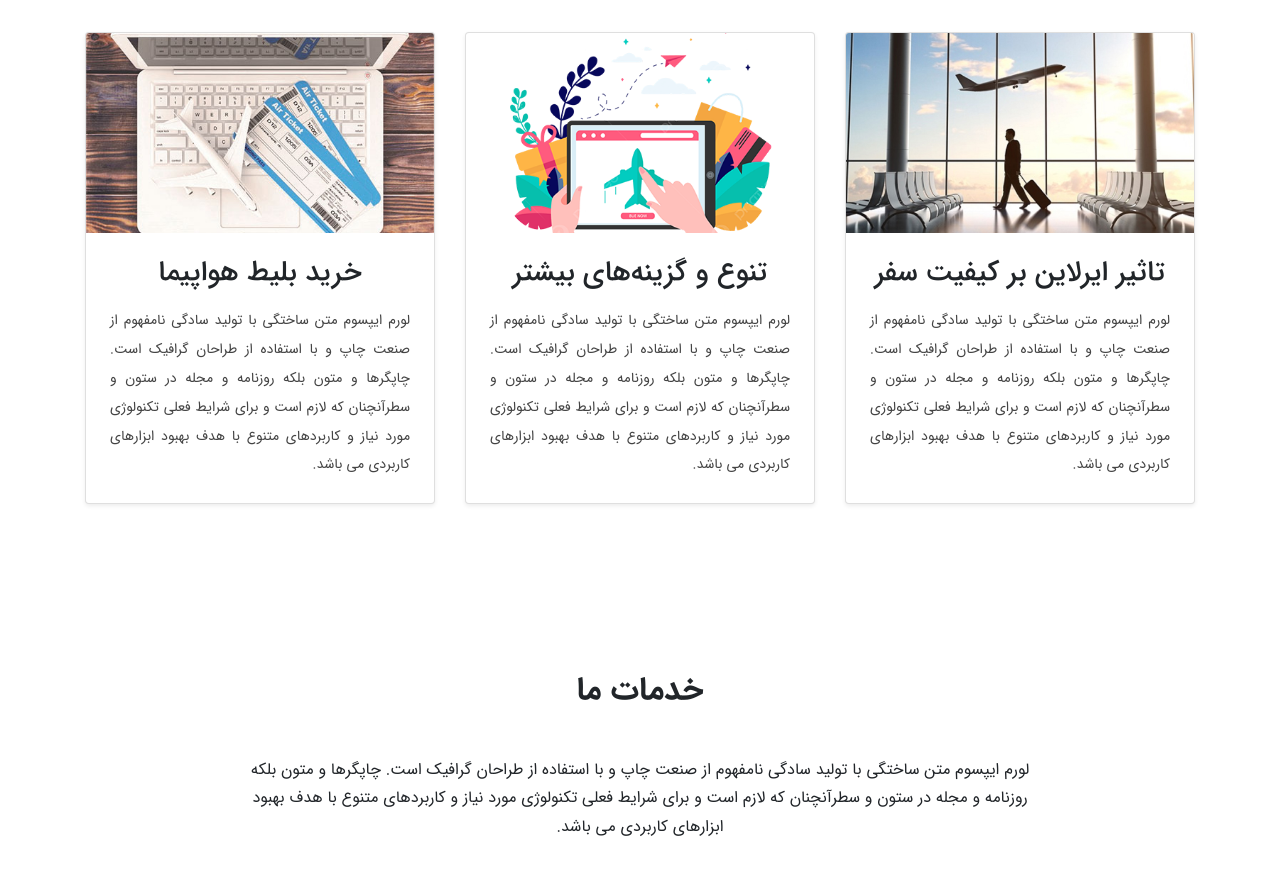
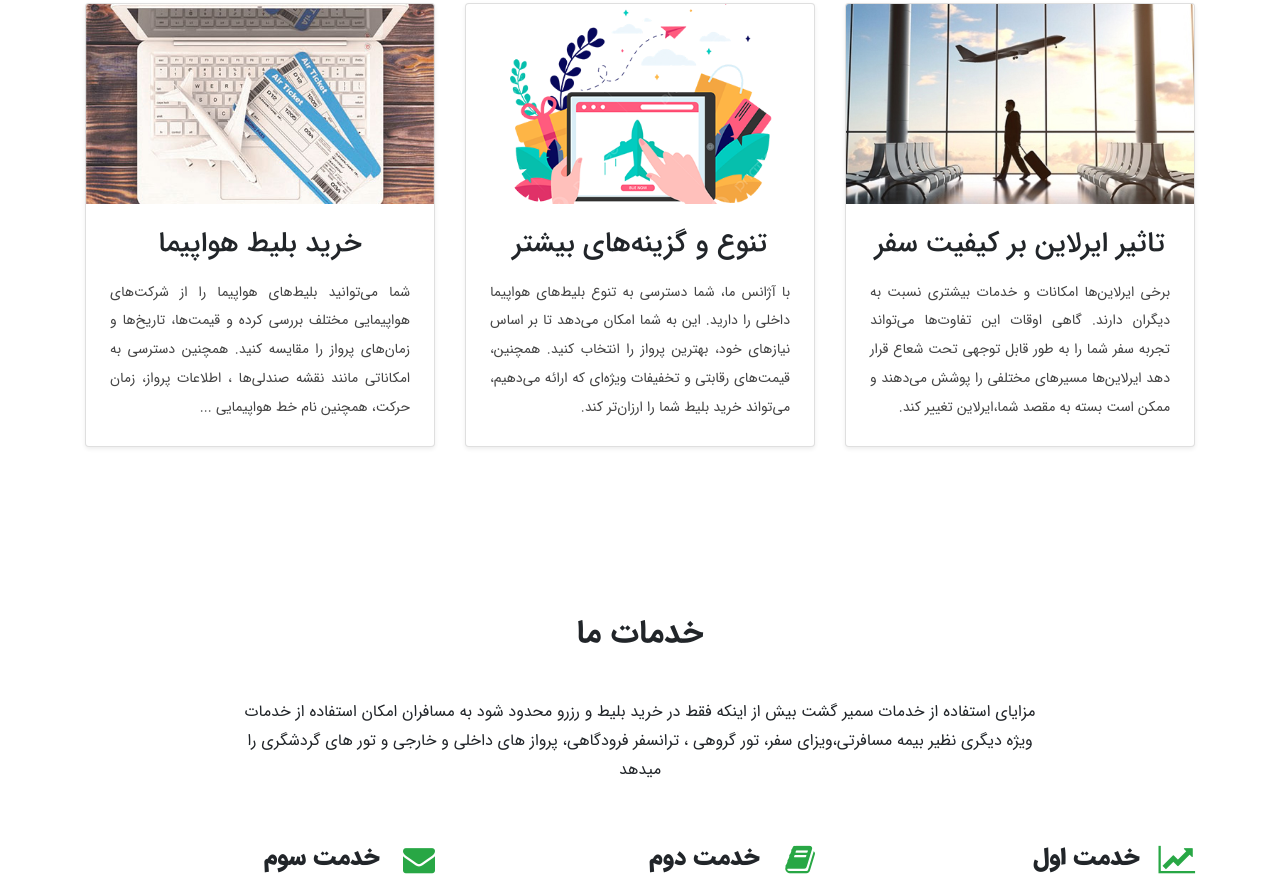
Before and after one commit to Pooria-ahmadi/samirgashtoldweb, a plain HTML site: page index.html in a window 1280 px wide. Shown: the part 1058-1943 px from the top of the page. Drawn offline with Linux system fonts and the light colour scheme; a script that the page names is missing.

Commit message:
deit on all subtitle and title in index

```diff
--- a/index.html
+++ b/index.html
@@ -40,10 +40,12 @@
                 <div class="carousel-item active" style="background-image: url('images/slider/1.jpg')">
                     <div class="carousel-overlay">
                         <div class="carousel-content text-center">
-                            <h1 class="carousel-title">سمیر گشت معتبرترین شرکت ارائه دهنده خدمات تور و هتل به سازمان ها و اشخاص</h1>
+                            <h1 class="carousel-title">سمیر گشت معتبرترین شرکت ارائه دهنده خدمات تور و هتل به سازمان ها
+                                و اشخاص</h1>
                             <p class="carousel-text">
                                 جایی که سفر های شما به داستان های خاص تبدیل میشوند. ما با افتخار در جهت ارائه تور ها ،
-                                پرواز ها و خدمات گردشگری منحصر به فرد به مسافران و سازمان ها خود به عنوان همراه قدرتمند ایستاده ایم.
+                                پرواز ها و خدمات گردشگری منحصر به فرد به مسافران و سازمان ها خود به عنوان همراه قدرتمند
+                                ایستاده ایم.
                             </p>
                         </div>
                     </div>
@@ -96,9 +98,8 @@
             <header class="section-header">
                 <h3>درباره ما</h3>
                 <p>
-                    لورم ایپسوم متن ساختگی با تولید سادگی نامفهوم از صنعت چاپ و با استفاده از طراحان گرافیک است.
-                    چاپگرها و متون بلکه روزنامه و مجله در ستون و سطرآنچنان که لازم است و برای شرایط
-                    فعلی تکنولوژی مورد نیاز و کاربردهای متنوع با هدف بهبود ابزارهای کاربردی می باشد.
+                    سمیر گشت یک خانواده بزرگ است؛ خانواده‌ای که در آن روابط افراد بر اساس اعتماد و همکاری متقابل تعریف
+                    شده. در بین اعضای این خانواده ارزش‌هایی شکل گرفته تا کار کردن به یک فعالیت لذت‌بخش تبدیل شود.
                 </p>
             </header>
             <div class="row">
@@ -108,9 +109,9 @@
                         <div class="card-body text-center p-4">
                             <h3 class="card-title mb-3">تاثیر ایرلاین بر کیفیت سفر</h3>
                             <p class="card-text">
-                                لورم ایپسوم متن ساختگی با تولید سادگی نامفهوم از صنعت چاپ و با استفاده از طراحان گرافیک
-                                است. چاپگرها و متون بلکه روزنامه و مجله در ستون و سطرآنچنان که لازم است و برای شرایط
-                                فعلی تکنولوژی مورد نیاز و کاربردهای متنوع با هدف بهبود ابزارهای کاربردی می باشد.
+                                برخی ایرلاین‌ها امکانات و خدمات بیشتری نسبت به دیگران دارند. گاهی اوقات این تفاوت‌ها
+                                می‌تواند تجربه سفر شما را به طور قابل توجهی تحت شعاع قرار دهد
+                                ایرلاین‌ها مسیرهای مختلفی را پوشش می‌دهند و ممکن است بسته به مقصد شما،ایرلاین تغییر کند.
                             </p>
                         </div>
                     </div>
@@ -121,9 +122,9 @@
                         <div class="card-body text-center p-4">
                             <h3 class="card-title mb-3"> تنوع و گزینه‌های بیشتر</h3>
                             <p class="card-text">
-                                لورم ایپسوم متن ساختگی با تولید سادگی نامفهوم از صنعت چاپ و با استفاده از طراحان گرافیک
-                                است. چاپگرها و متون بلکه روزنامه و مجله در ستون و سطرآنچنان که لازم است و برای شرایط
-                                فعلی تکنولوژی مورد نیاز و کاربردهای متنوع با هدف بهبود ابزارهای کاربردی می باشد.
+                                با آژانس ما، شما دسترسی به تنوع بلیط‌های هواپیما داخلی را دارید. این به شما امکان می‌دهد
+                                تا بر اساس نیازهای خود، بهترین پرواز را انتخاب کنید. همچنین، قیمت‌های رقابتی و تخفیفات
+                                ویژه‌ای که ارائه می‌دهیم، می‌تواند خرید بلیط شما را ارزان‌تر کند.
                             </p>
                         </div>
                     </div>
@@ -134,9 +135,9 @@
                         <div class="card-body text-center p-4">
                             <h3 class="card-title mb-3">خرید بلیط هواپیما</h3>
                             <p class="card-text">
-                                لورم ایپسوم متن ساختگی با تولید سادگی نامفهوم از صنعت چاپ و با استفاده از طراحان گرافیک
-                                است. چاپگرها و متون بلکه روزنامه و مجله در ستون و سطرآنچنان که لازم است و برای شرایط
-                                فعلی تکنولوژی مورد نیاز و کاربردهای متنوع با هدف بهبود ابزارهای کاربردی می باشد.
+                                شما می‌توانید بلیط‌های هواپیما را از شرکت‌های هواپیمایی مختلف بررسی کرده و قیمت‌ها،
+                                تاریخ‌ها و زمان‌های پرواز را مقایسه کنید. همچنین دسترسی به امکاناتی مانند نقشه صندلی‌ها
+                                ، اطلاعات پرواز، زمان حرکت، همچنین نام خط هواپیمایی ...
                             </p>
                         </div>
                     </div>
@@ -150,15 +151,15 @@
             <header class="section-header">
                 <h3>خدمات ما</h3>
                 <p>
-                    لورم ایپسوم متن ساختگی با تولید سادگی نامفهوم از صنعت چاپ و با استفاده از طراحان گرافیک است.
-                    چاپگرها و متون بلکه روزنامه و مجله در ستون و سطرآنچنان که لازم است و برای شرایط
-                    فعلی تکنولوژی مورد نیاز و کاربردهای متنوع با هدف بهبود ابزارهای کاربردی می باشد.
+                    مزایای استفاده از خدمات سمیر گشت بیش از اینکه فقط در خرید بلیط و رزرو محدود شود به مسافران امکان
+                    استفاده از خدمات ویژه دیگری نظیر بیمه مسافرتی،ویزای سفر، تور گروهی ، ترانسفر فرودگاهی، پرواز های
+                    داخلی و خارجی و تور های گردشگری را میدهد
                 </p>
             </header>
             <div class="row">
                 <div class="col-md-6 col-lg-4 wow bounceInUp" data-wow-duration="1.5s">
                     <div class="float-right text-success"><i class="fa fa-line-chart fa-2x"></i></div>
-                    <h4>خدمت اول</h4>
+                    <h4> خدمت اول </h4>
                     <p class="description">
                         لورم ایپسوم متن ساختگی با تولید سادگی نامفهوم از صنعت چاپ و با استفاده از طراحان گرافیک است.
                         هدف بهبود ابزارهای کاربردی می باشد.
@@ -225,7 +226,7 @@
                 </div>
                 <div class="col-sm-6 col-lg-3 text-center">
                     <span class="counter">1,274</span>
-                    <h5>تعداد  سفر ها</h5>
+                    <h5>تعداد سفر ها</h5>
                 </div>
                 <div class="col-sm-6 col-lg-3 text-center">
                     <span class="counter">67</span>
@@ -242,11 +243,11 @@
     <section id="skills">
         <div class="container">
             <header class="section-header">
-                <h3>ارائه بهترین تور های  جهان </h3>
+                <h3>ارائه بهترین تور های جهان </h3>
                 <p>
-                    لورم ایپسوم متن ساختگی با تولید سادگی نامفهوم از صنعت چاپ و با استفاده از طراحان گرافیک است.
-                    چاپگرها و متون بلکه روزنامه و مجله در ستون و سطرآنچنان که لازم است و برای شرایط
-                    فعلی تکنولوژی مورد نیاز و کاربردهای متنوع با هدف بهبود ابزارهای کاربردی می باشد.
+                    ا تور خارجی سمیر گشت سفری راحت به خارج از کشور، بدون دغدغه زبان، هتل، پرواز و قیمت را تجربه می‌کنید.
+                    ما حتی به دورترین نقاط کشور نیز تورهای خارجی مناسبی داریم. با بهره‌مندی از تور لیدرهای مجرب، سفرتان
+                    پر از گردش و تفریح در مکان‌های مناسب می‌شود.
                 </p>
             </header>
             <div id="skills-content">
@@ -335,8 +336,7 @@
                                 <a href="#">
                                     <i class="fa fa-external-link"></i>
                                 </a>
-                                <a href="images/portfolio/app3.jpg" data-lightbox="portfolio"
-                                    data-title=" ارائه ویزا">
+                                <a href="images/portfolio/app3.jpg" data-lightbox="portfolio" data-title=" ارائه ویزا">
                                     <i class="fa fa-eye"></i>
                                 </a>
                             </div>
@@ -374,12 +374,12 @@
                 <div class="col-lg-3 col-md-6">
                     <h5>تماس با ما</h5>
                     <p>
-                        تهران - خیابان انقلاب - پلاک ۱۲۳۴
+                        سهروردی شمالی-هویزه غربی-پلاک ۵۳
                     </p>
                     <p>
-                        <strong>تلفن : </strong><span style="direction: ltr;display: inline-block">۰۲۱ -
-                            ۱۲۳۴۵۶۷۸۹</span><br />
-                        <strong>ایمیل : </strong>info@example.com<br />
+                        <strong>تلفن : </strong><span style="direction: ltr;display: inline-block">
+                            021-86045876</span><br />
+                        <strong>ایمیل : </strong>info@gmail.com<br />
                     </p>
                     <div class="links">
                         <a href="#"><i class="fa fa-twitter"></i></a>
```
